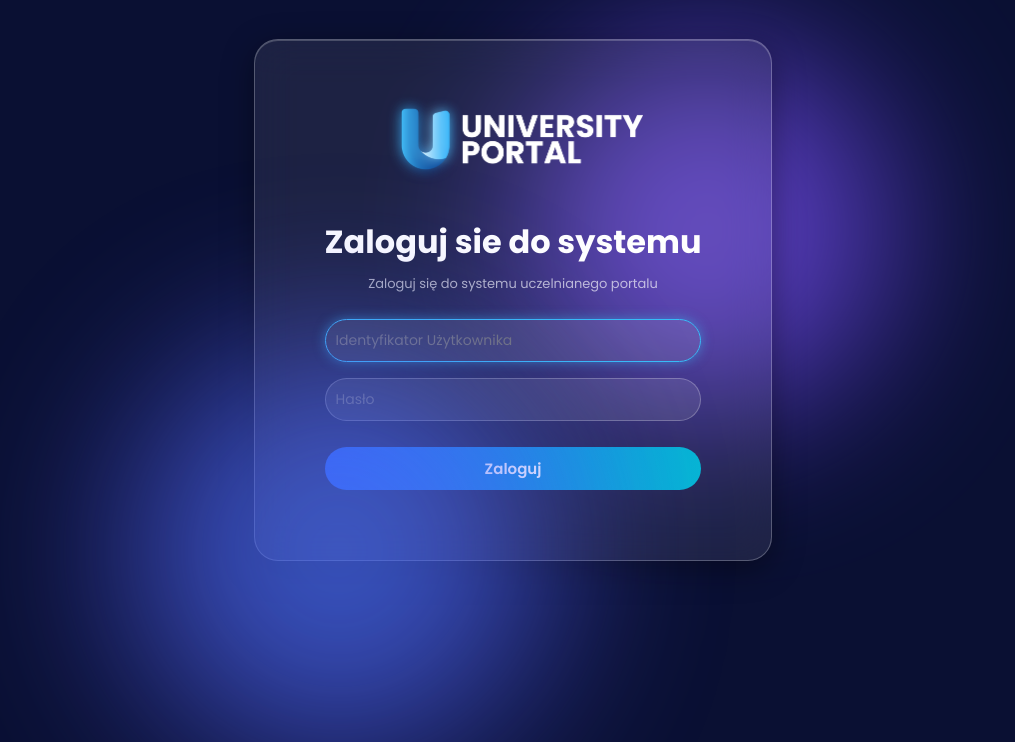
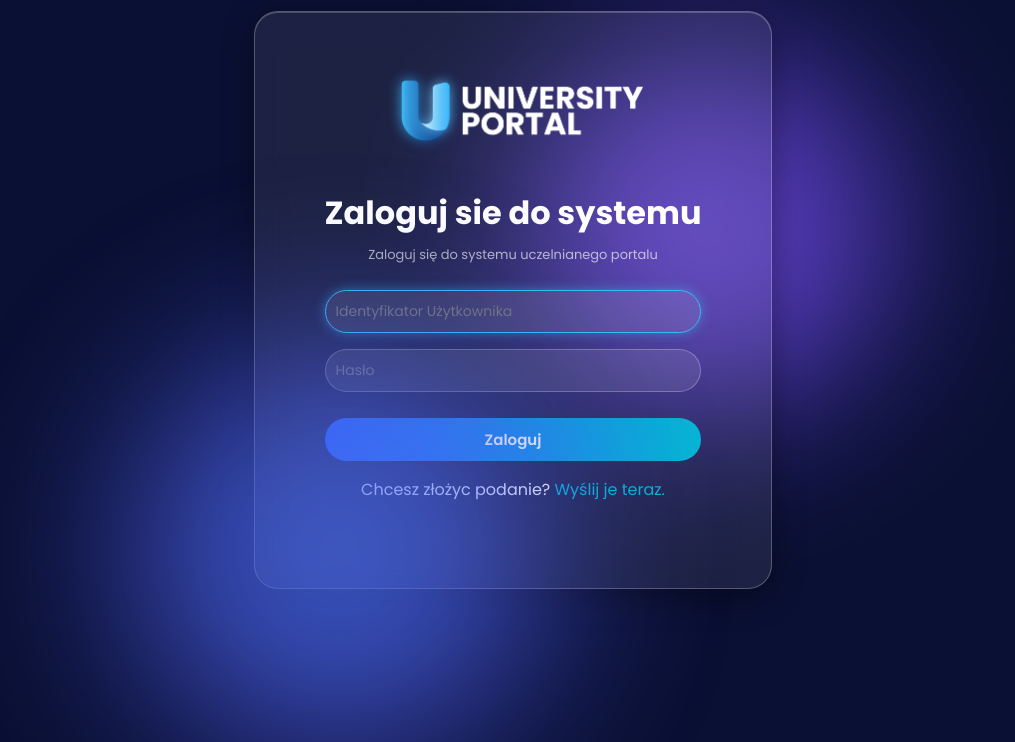
Before and after one commit to dawidkawinski/OwnSystem-Project, a Django app: page /konta/login/ in a window 1280 px wide. Shown: the top 742 px of the page, without its empty margins (127-1142 px from the left). Run offline with Django 5.2, Linux system fonts and the light colour scheme.

Commit message:
Add register form

```diff
--- a/core/static/core/style.css
+++ b/core/static/core/style.css
@@ -61,6 +61,10 @@ body::after {
     box-shadow:
         0 8px 32px rgba(0, 0, 0, 0.4),
         inset 0 1px 0 rgba(255, 255, 255, 0.2);
+}
+
+.register-form {
+    margin-bottom: 0;
 }
 
 .logo-img {
@@ -133,3 +137,16 @@ form button:hover {
     color: #fca5a5;
     font-size: 13px;
 }
+
+.text-link {
+    text-align: center;
+}
+
+.register-link {
+    text-decoration: none;
+    color: #06b6d4;
+}
+
+.register-link:hover, .register-link:visited {
+    color: #2563eb;
+}
--- a/core/templates/registration/login.html
+++ b/core/templates/registration/login.html
@@ -28,6 +28,7 @@
                 </p>
                 <button type="submit">Zaloguj</button>
             </form>
+            <p class="text-link">Chcesz złożyc podanie?<a href="{% url 'register' %}" class="register-link"> Wyślij je teraz.</a></p>
         </div>
     </div>
 
```
Also changed, not shown: core/templates/registration/register.html (+7 -1 lines).
